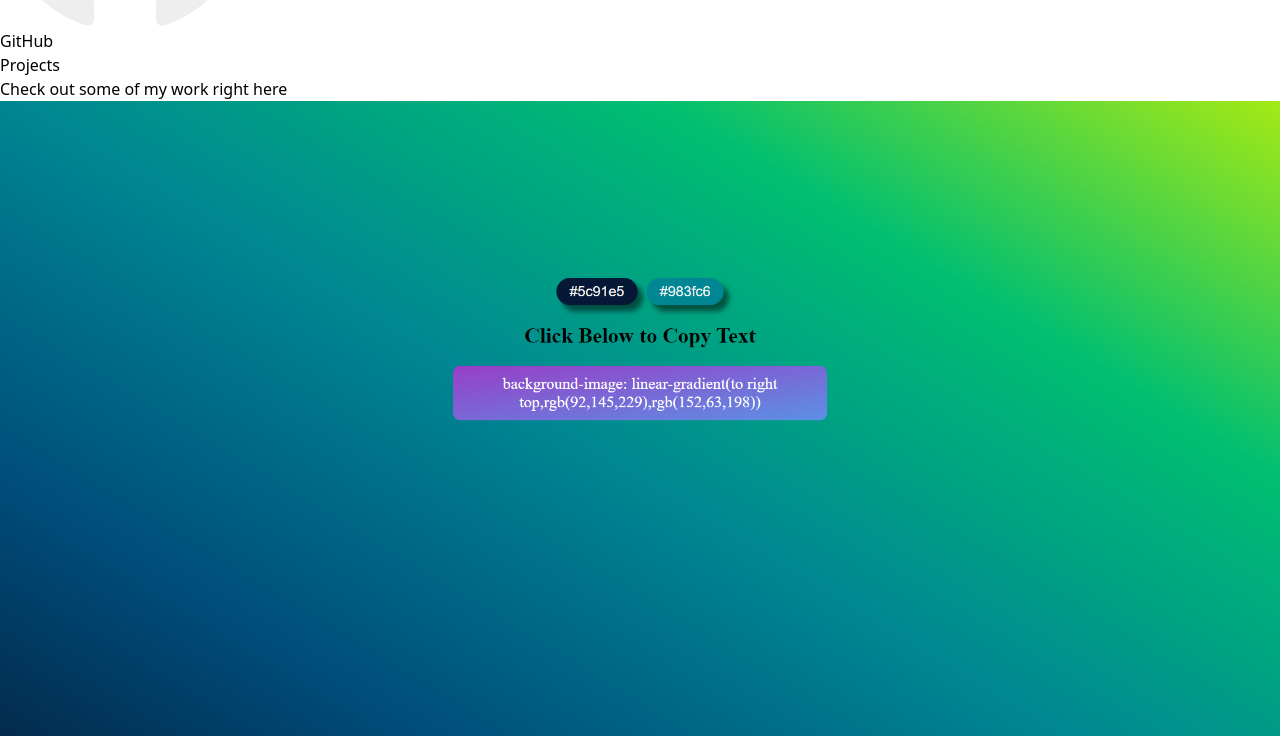
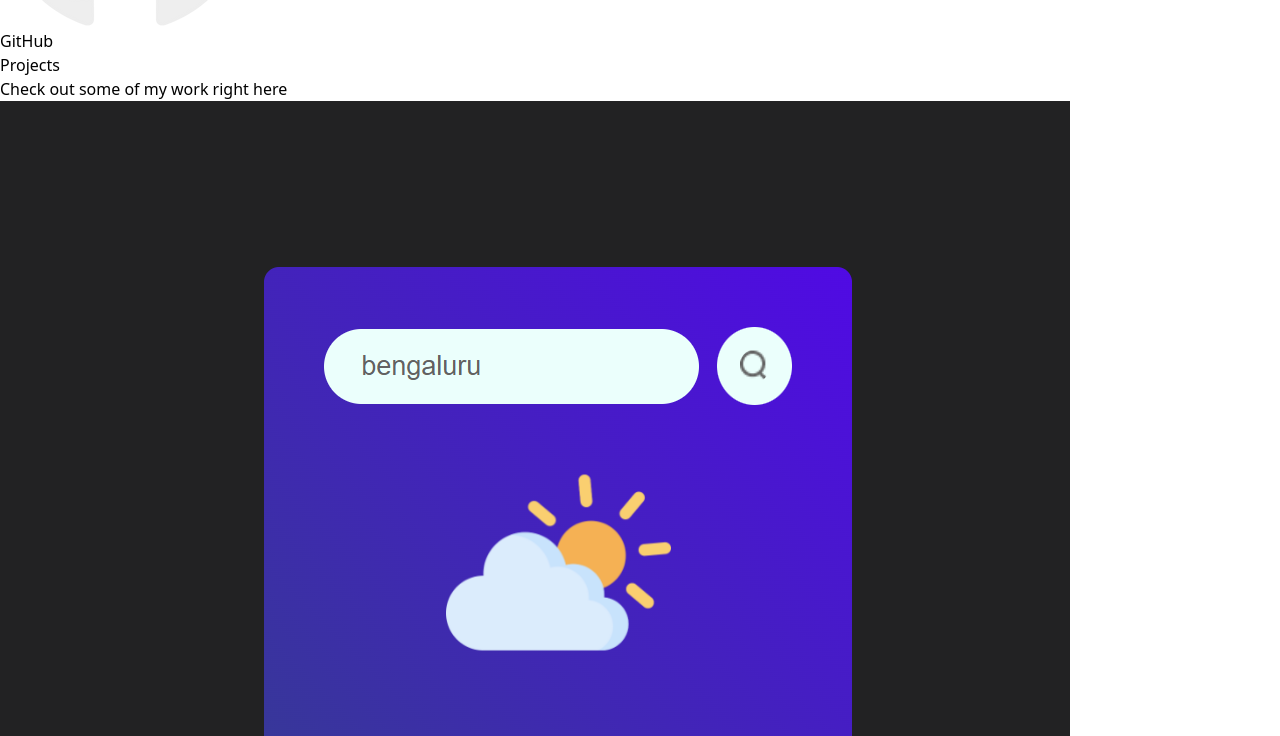
Before and after one commit to souravmete/reactjs-cv-sourav, a React (Vite) app: page / in a window 1280 px wide. Shown: the part 4541-5277 px from the top of the page. Built offline with nearby package versions, Linux system fonts and the light colour scheme.

Commit message:
react weather update in projects

```diff
--- a/src/components/Projects.jsx
+++ b/src/components/Projects.jsx
@@ -20,17 +20,19 @@ import gradient from "../assets/portfolio/gradient.png"
 import passwordGen from "../assets/password-generator-3.webp"
 
 
+import reactWeather from '../assets/portfolio/reactweather.png'
+
 
 export const Projects = () => {
 
 
     const projects = [
-        // {
-        //   id: 1,
-        //   src: arrayDestruct,
-        //   demo:"https://online-edu-platform.netlify.app/",
-        //   code:"https://github.com/souravmete/onlineEducation.github.io"
-        // },
+        {
+          id: 1,
+          src: reactWeather,
+          demo:"https://weather-app-reactjs-orpin-five.vercel.app/",
+          code:"https://github.com/souravmete/weather-app-reactjs"
+        },
         // {
         //   id: 2,
         //   src: reactParallax,
```
Also changed, not shown: src/assets/portfolio/reactweather.png (added).
